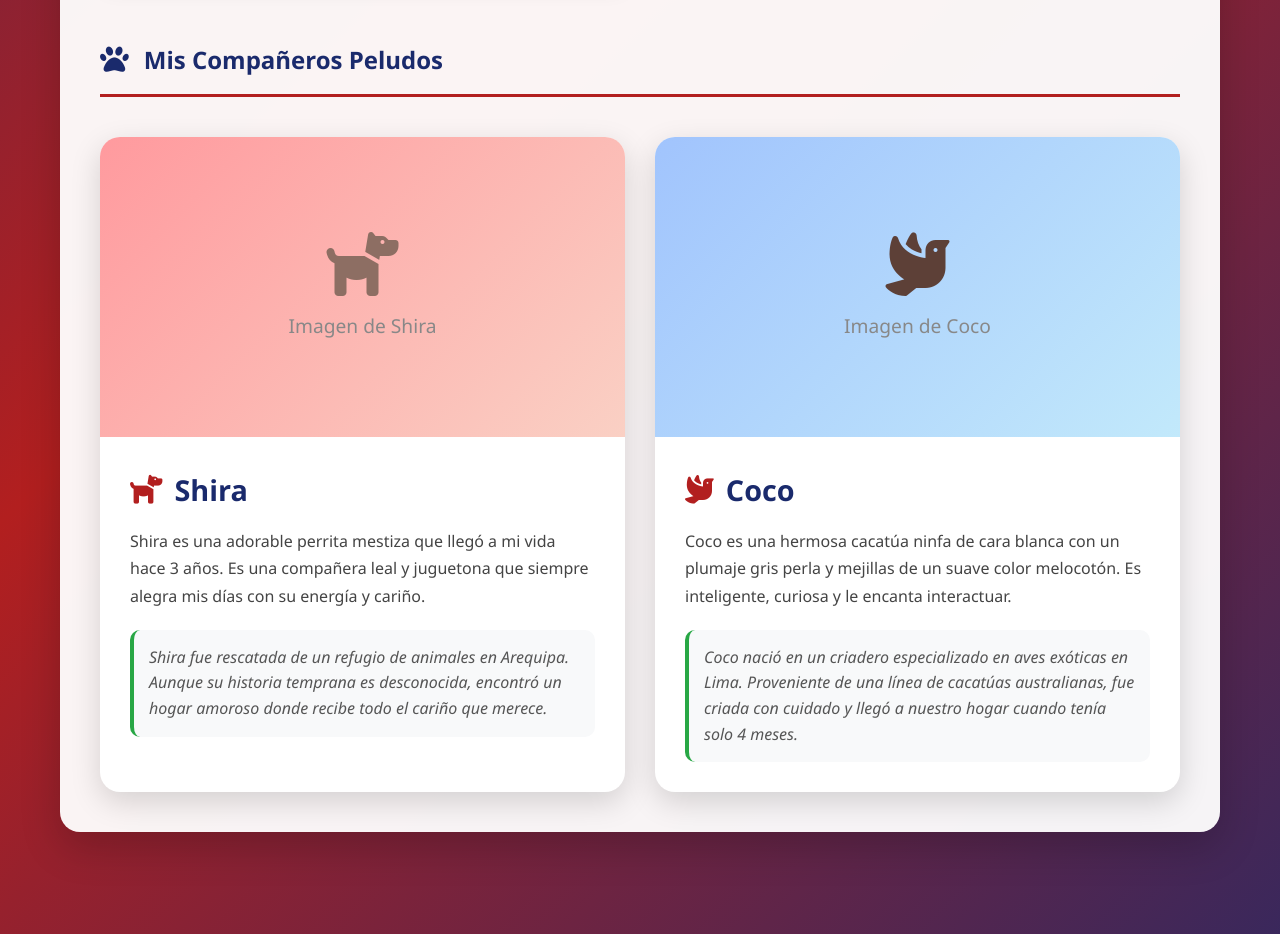
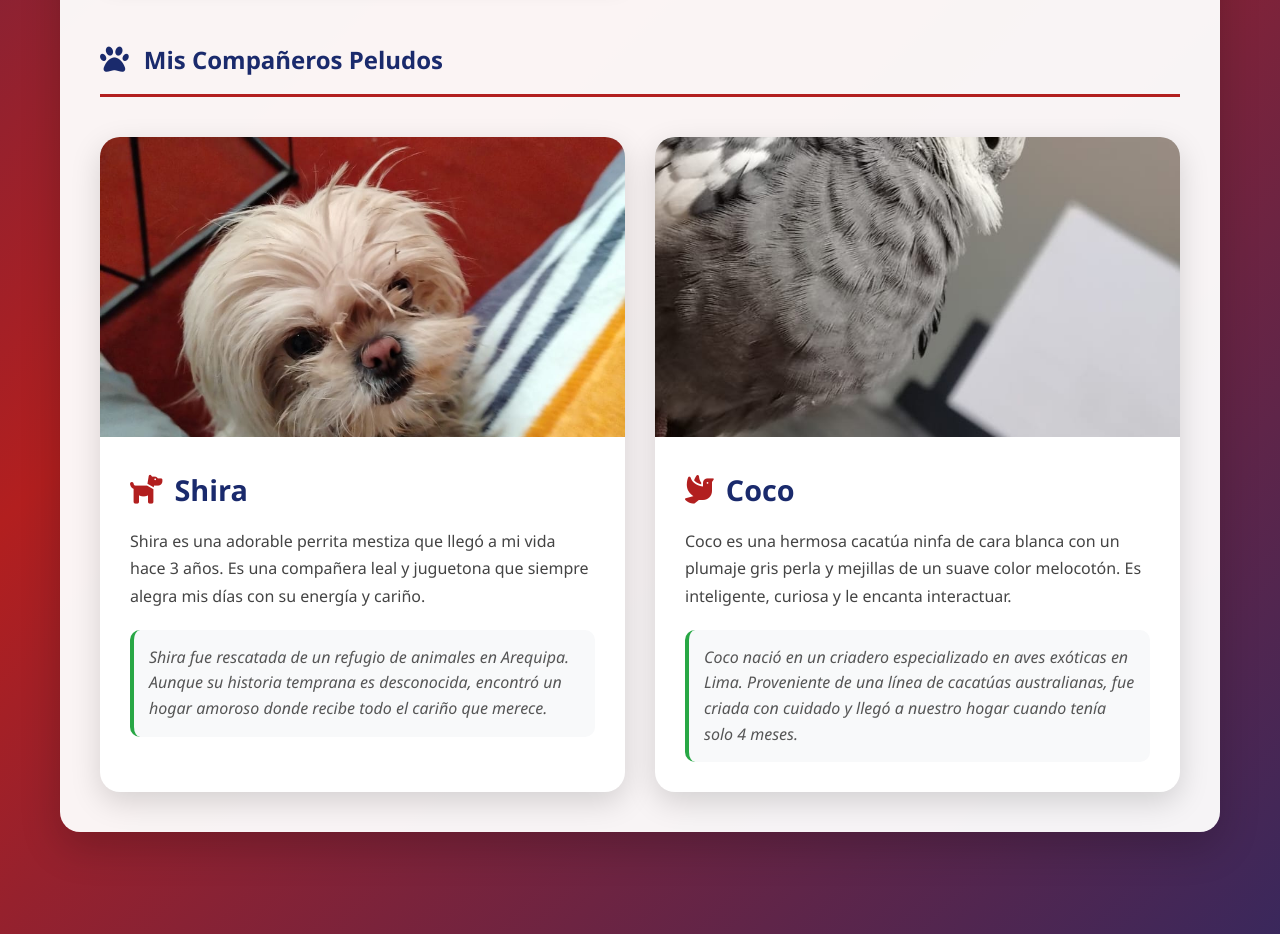
Before and after one commit to Josemau06/Jos-Mauricio-Andr-Quispe-Mayta, a plain HTML site: page index.html in a window 1280 px wide. Shown: the part 1620-2554 px from the top of the page. Drawn offline with Linux system fonts and the light colour scheme.

Commit message:
Update index.html
Signed-off-by: Josemau06 <jose.quispe.mayta@ucsp.edu.pe>

```diff
--- a/index.html
+++ b/index.html
@@ -515,12 +515,9 @@
             <div class="pets-section">
                 <!-- Mascota 1 -->
                 <div class="pet-card">
-                    <div class="pet-image" style="background: linear-gradient(135deg, #ff9a9e, #fad0c4);">
-                        <div style="text-align: center; padding: 20px;">
-                            <i class="fas fa-dog" style="font-size: 4rem; color: #8d6e63; margin-bottom: 15px;"></i>
-                            <div>Imagen de Shira </div>
-                        </div>
-                    </div>
+                    <div class="pet-image">
+    <img src="shira.jpg" alt="Shira, mi perro" style="width: 100%; height: 100%; object-fit: cover;">
+</div>
                     <div class="pet-info">
                         <h3 class="pet-name"><i class="fas fa-dog"></i> Shira</h3>
                         <p class="pet-description">Shira es una adorable perrita mestiza que llegó a mi vida hace 3 años. Es una compañera leal y juguetona que siempre alegra mis días con su energía y cariño.</p>
@@ -532,12 +529,9 @@
 
                 <!-- Mascota 2 -->
                 <div class="pet-card">
-                    <div class="pet-image" style="background: linear-gradient(135deg, #a1c4fd, #c2e9fb);">
-                        <div style="text-align: center; padding: 20px;">
-                            <i class="fas fa-dove" style="font-size: 4rem; color: #5d4037; margin-bottom: 15px;"></i>
-                            <div>Imagen de Coco </div>
-                        </div>
-                    </div>
+<div class="pet-image">
+    <img src="Coco.jpeg" alt="Coco, mi cacatúa" style="width: 100%; height: 100%; object-fit: cover;">
+</div>
                     <div class="pet-info">
                         <h3 class="pet-name"><i class="fas fa-dove"></i> Coco</h3>
                         <p class="pet-description">Coco es una hermosa cacatúa ninfa de cara blanca con un plumaje gris perla y mejillas de un suave color melocotón. Es inteligente, curiosa y le encanta interactuar.</p>
```
